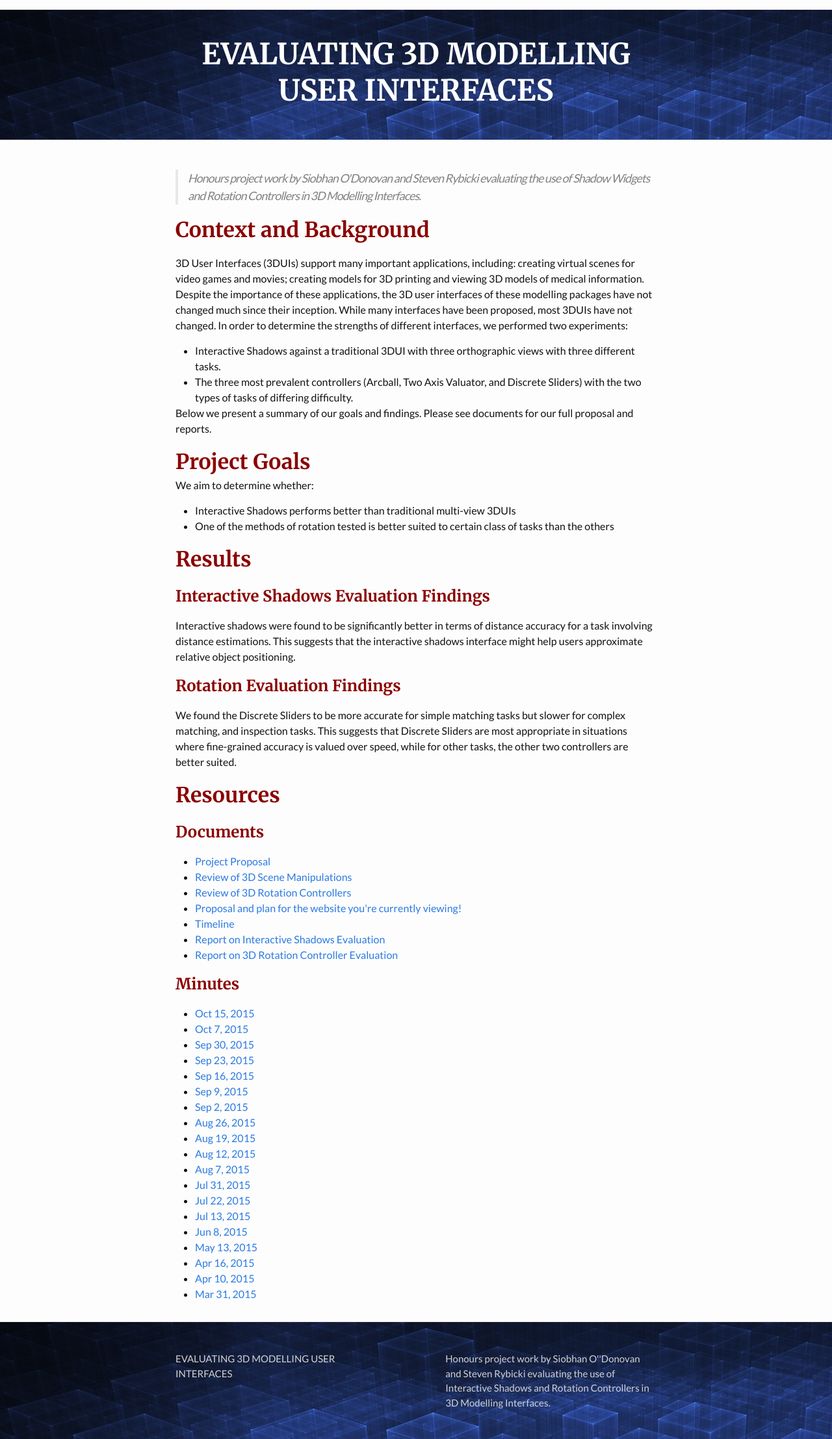
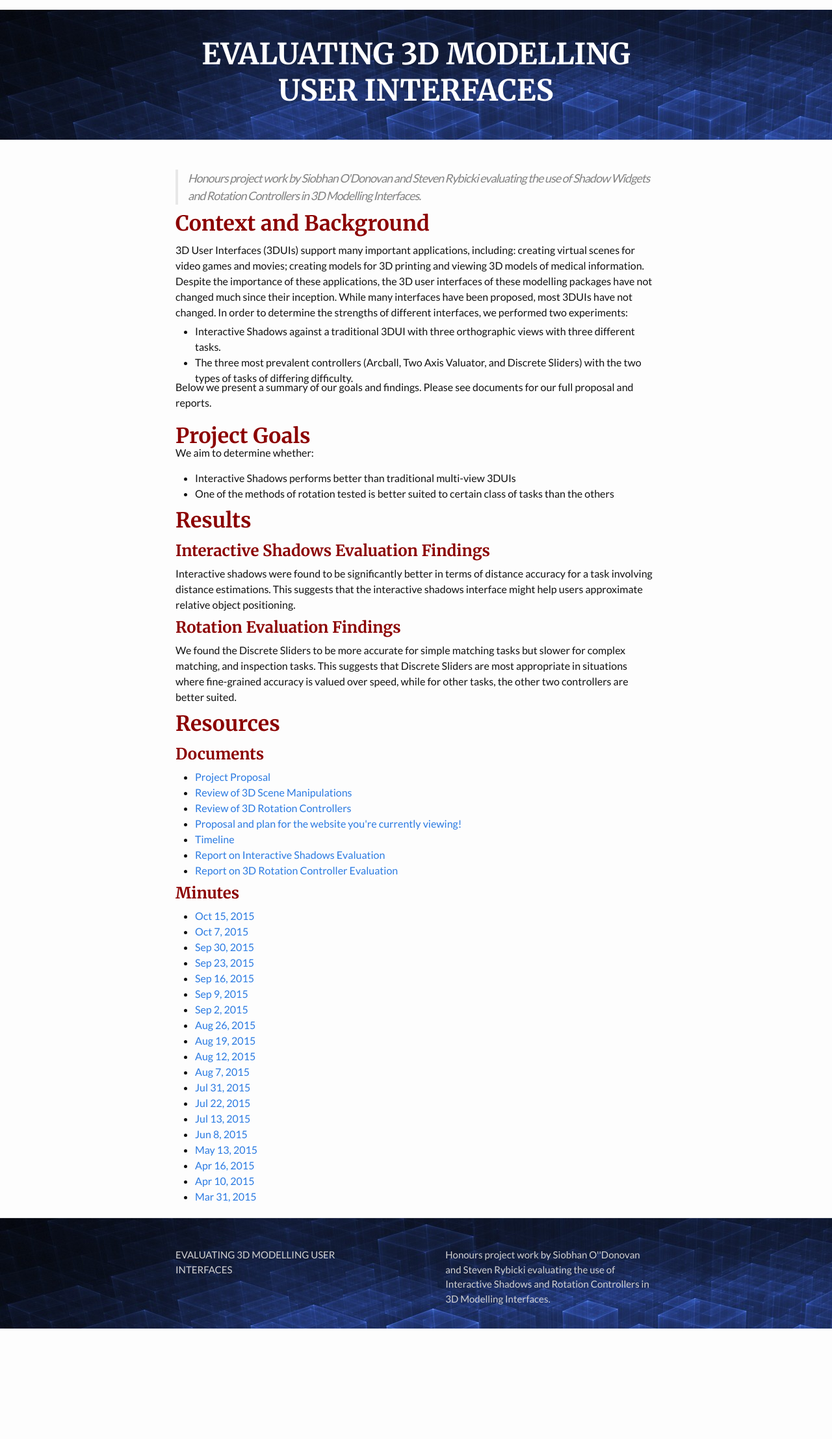
Before and after one commit to 3DUI/3DUI.github.io, a Jekyll site: the page built from index.html, in a window 1280 px wide. Shown: the whole page at 65% size. Built offline with Jekyll 4.4.1, drawn with Linux system fonts in a browser that asks for light colours; after the commit the page ends 2045 px from its top, so only the background shows below that.

Commit message:
headers margins

```diff
--- a/_sass/_base.scss
+++ b/_sass/_base.scss
@@ -33,6 +33,7 @@ p, blockquote, pre,
 ul, ol, dl, figure,
 %vertical-rhythm {
     margin-top: $spacing-unit / 2;
+    margin-bottom: -10px;
 }
 
 
```
